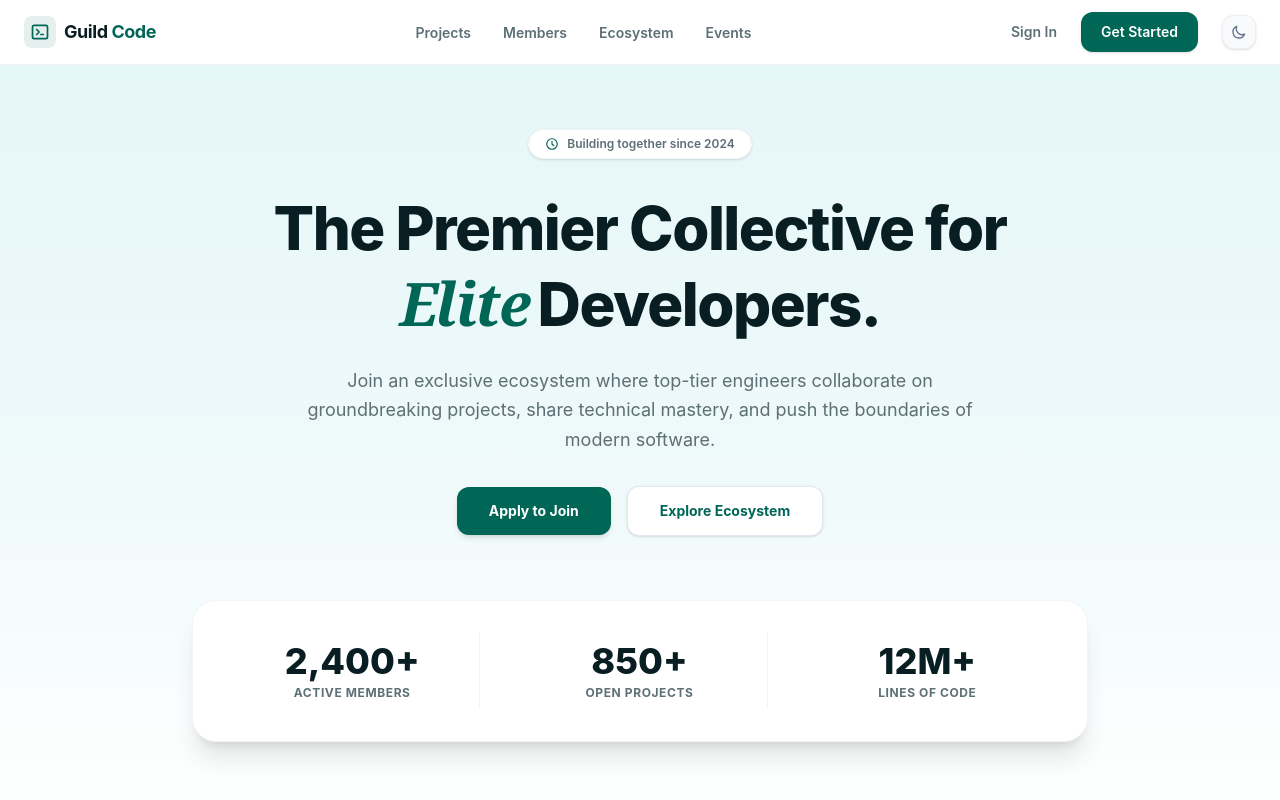
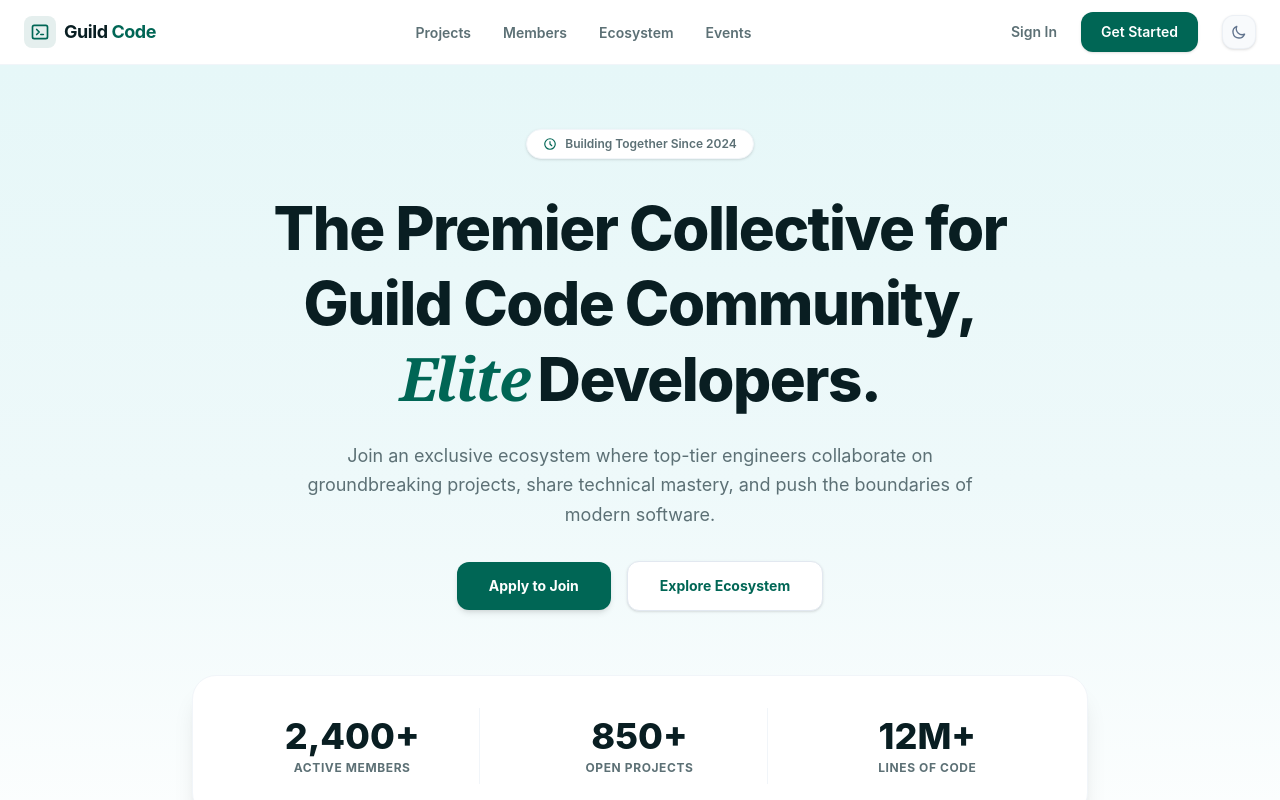
Before and after one commit to Winney360/Guild_Code_Community_Hub, a React (Vite) app in the folder client/: page / in a window 1280 px wide. Shown: the top 800 px of the page. Built offline with nearby package versions, Linux system fonts and the light colour scheme; no server answers.

Commit message:
feat: update home page title to add Guild Code Community, Elite Developers

```diff
--- a/client/src/pages/Home.tsx
+++ b/client/src/pages/Home.tsx
@@ -42,12 +42,13 @@ export const Home: React.FC = () => {
             <svg className="w-3.5 h-3.5 text-[#006655]" fill="none" stroke="currentColor" viewBox="0 0 24 24">
               <path strokeLinecap="round" strokeLinejoin="round" strokeWidth={2} d="M12 8v4l3 3m6-3a9 9 0 11-18 0 9 9 0 0118 0z" />
             </svg>
-            <span>Building together since 2024</span>
+            <span>Building Together Since 2024</span>
           </div>
 
           {/* Title */}
           <h1 className="text-4xl md:text-6xl font-extrabold tracking-tight mb-6 leading-tight max-w-4xl mx-auto">
             The Premier Collective for <br className="hidden md:block" />
+            Guild Code Community, <br className="hidden md:block" />
             <span className="italic text-[#006655] font-serif pr-2">Elite</span>Developers.
           </h1>
 
```
